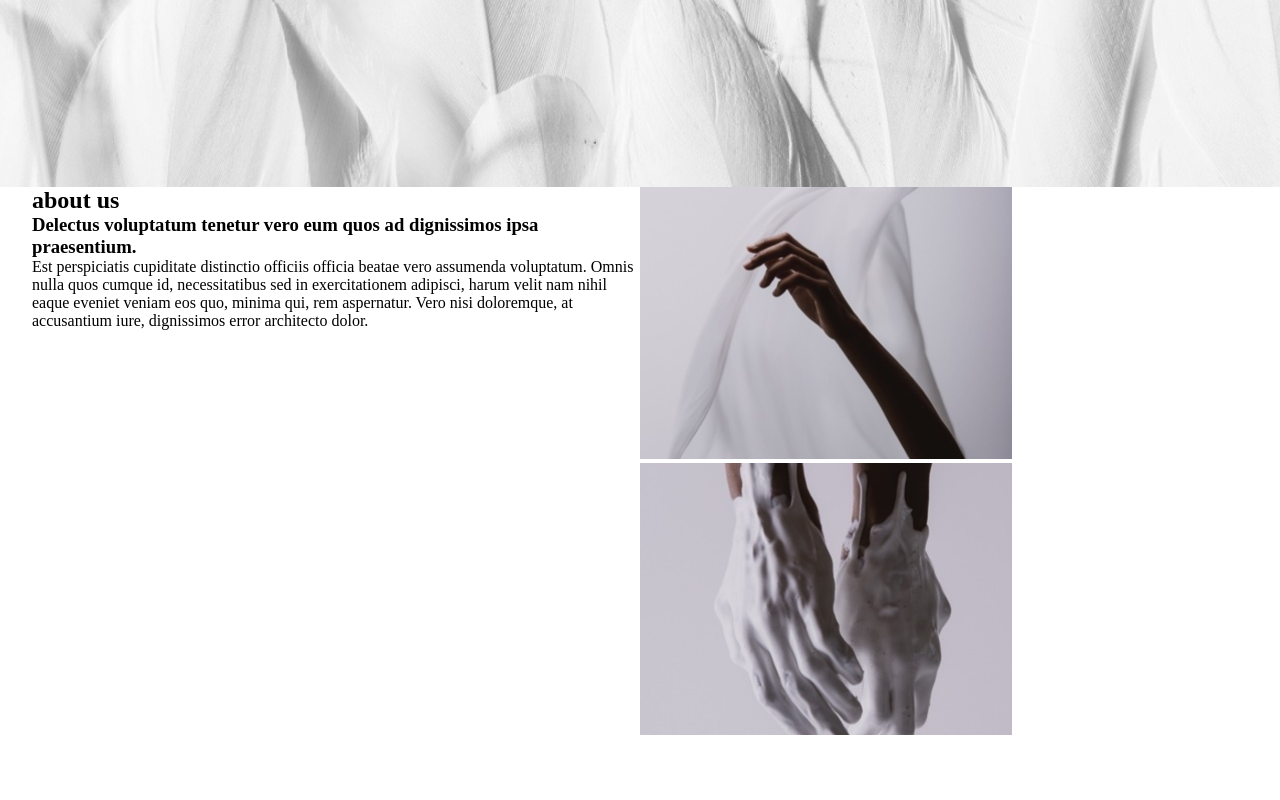
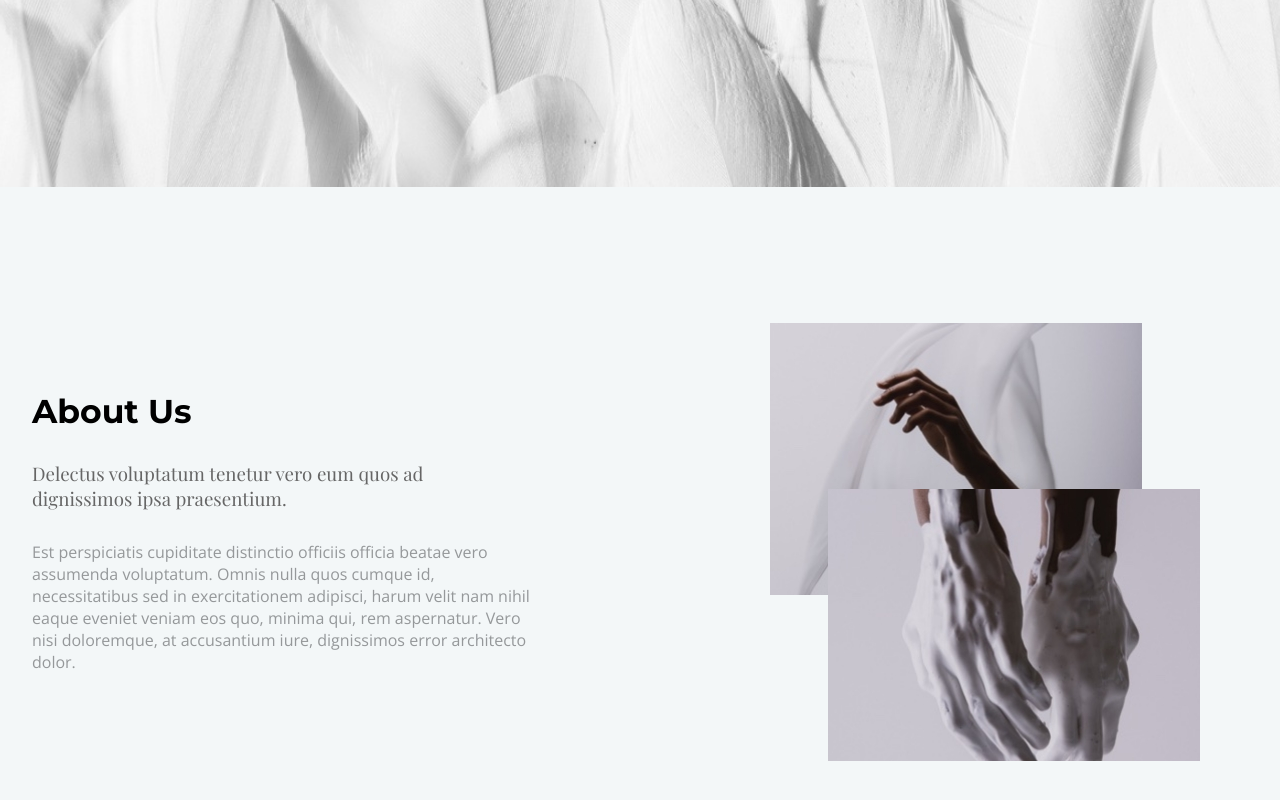
Before and after one commit to hanay0/Nippy-landing-page, a plain HTML site: page index.html in a window 1280 px wide. Shown: the part 640-1440 px from the top of the page. Before the commit the page ends 1379 px from the top, so only its background shows below. Drawn offline with nearby package versions, Linux system fonts and the light colour scheme.

Commit message:
adding about section
- refactoring code
- adding about us section

```diff
--- a/css/style.scss
+++ b/css/style.scss
@@ -70,8 +70,52 @@
 
 // start about us section
 .about-us {
+    background-color: #F3F7F8;
     .container {
         display: grid;
         grid-template-columns: repeat(2, 1fr);
+        gap: 100px;
+        height: 670px;
+        padding-top:120px;
+        .content-wrapper {
+            display: flex;
+            align-items: flex-start;
+            flex-direction: column;
+            padding-top: 15%;
+            padding-bottom: 120px;
+            h2 {
+                text-transform: capitalize;
+                font-family: $montserrat;
+                margin-bottom: 30px;
+                font-size: 33px;
+            }
+            h3 {
+                font-family: $playFair;
+                color: #666666;
+                font-weight: 500;
+                margin-bottom: 30px;
+                width: 80%;
+            }
+            p {
+                width: 90%;
+                color: #95989A;
+                font-family: $openSans;
+            }
+        }
+        .images-wrapper {
+            position: relative;
+            max-width: 800px;
+            img {
+                position: absolute;
+                &:first-child {
+                left: 5rem;
+                top: 1rem;
+                }
+                &:nth-child(2) {
+                right: 3rem;
+                bottom: 6rem;
+                }
+            }
+        }
     }
 }
```
Also changed, not shown: css/style.css, 1 other file.
